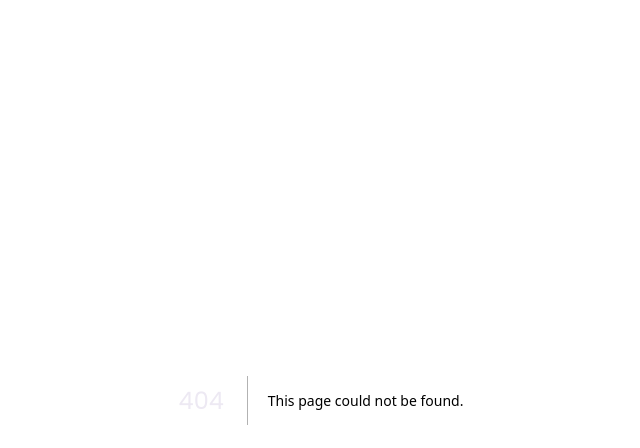
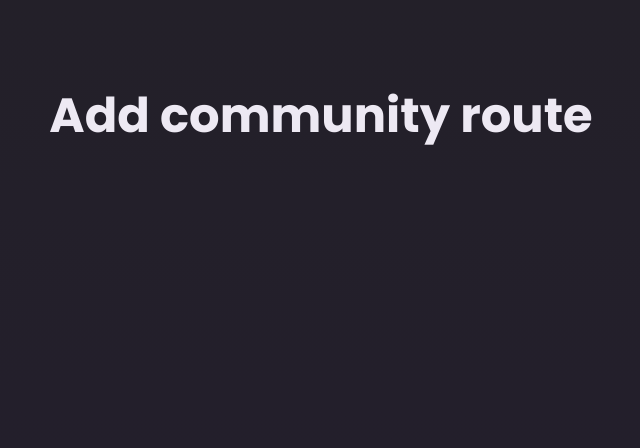
Before and after one commit to Muhammad0320/next-meal, a Next.js app: page /community in a window 1280 px wide. Before the commit this address had no page. Shown: the top 448 px of the page, without its empty margins (319-959 px from the left). Built offline with nearby package versions, Linux system fonts and the light colour scheme.

Commit message:
feat: add community route comp

```diff
--- /dev/null
+++ b/app/community/page.jsx
@@ -0,0 +1,9 @@
+function Community() {
+  return (
+    <main>
+      <h1> Add community route </h1>
+    </main>
+  );
+}
+
+export default Community;
```
